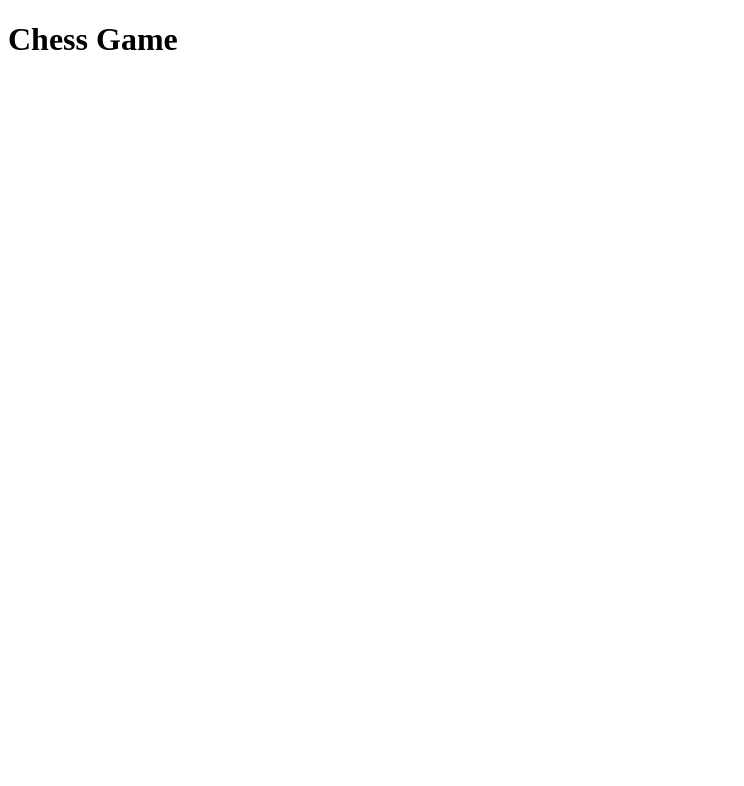
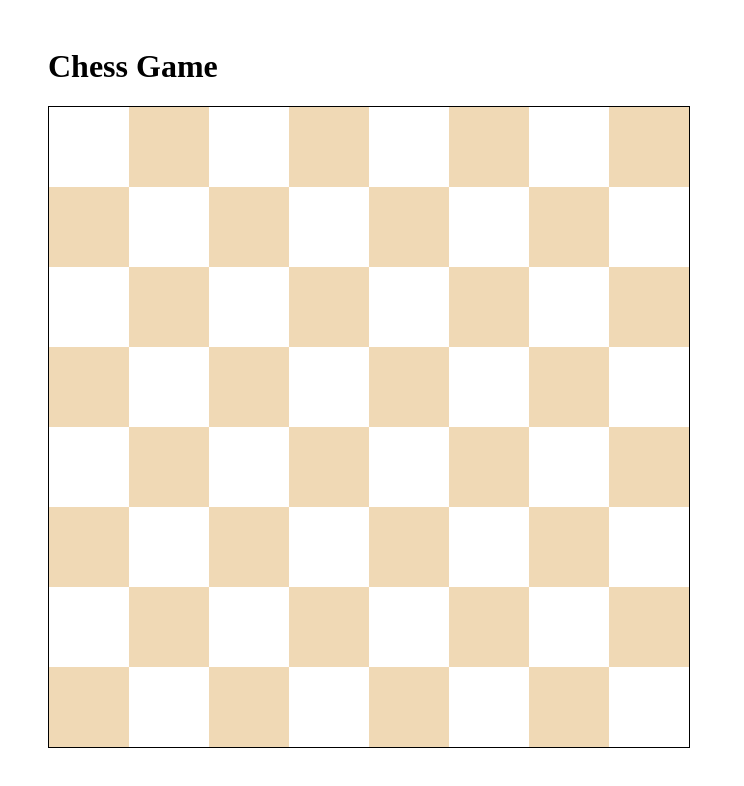
Before and after one commit to lundjohan/chess-engine, a plain HTML site: page index.html in a window 1280 px wide. Shown: the whole page, without its empty margins (0-744 px from the left). Drawn offline with Linux system fonts and the light colour scheme.

Commit message:
board drawn in alternating colors

```diff
--- a/index.html
+++ b/index.html
@@ -1,6 +1,63 @@
 <!DOCTYPE html>
 <html lang="en">
+  <head>
+    <title>Johan's Chess Game</title>
+    <style>
+      body {
+        margin: 3em;
+        padding: 0;
+      }
+      #board {
+        display: flex;
+        flex-wrap: wrap;
+        border-spacing: 0;
+        width: 80vmin;
+        height: 80vmin;
+        margin: 0;
+        border: 1px solid black;
+      }
+      .col{
+        flex: 1;
+      }
+      .square {
+        height: 12.5%;
+        box-sizing: content-box;
+      }
+      .odd {
+        background-color: #f0d9b5;
+      }
+
+      .square:even {
+        background-color: #b58863;
+      }
+    </style>
+  </head>
   <body>
     <h1>Chess Game</h1>
+    <div id="board"></div>
+
+    <script>
+      let letters = ["A", "B", "C", "D", "E", "F", "G", "H"];
+      let text = "";
+
+      for (let i = 0; i < 8; i++) {
+        text += "<div class = 'col'>";
+        for (let j = 8; j >= 1; j--) {
+          //e.g. class="square B6"
+          //A1, B2 has the same color etc
+          text += "<div id=" + letters[i] + j + " ";
+          text += "class='square ";
+          if ((i + j) % 2 === 0) {
+            text += "even '";
+          } else {
+            text += "odd '";
+          }
+          text += "></div>";
+        }
+        text += "</div>";
+      }
+
+      document.getElementById("board").innerHTML = text;
+    </script>
   </body>
 </html>
```
